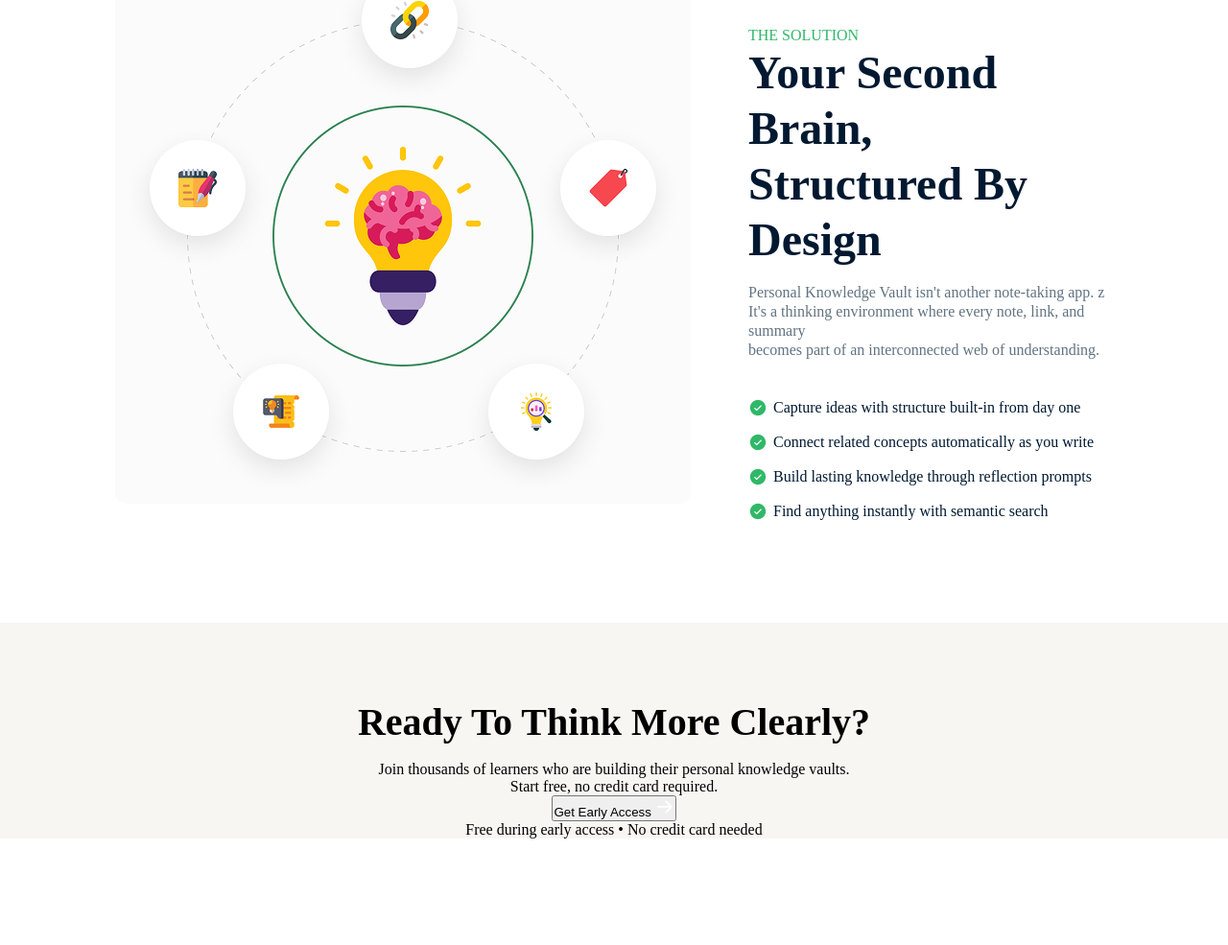
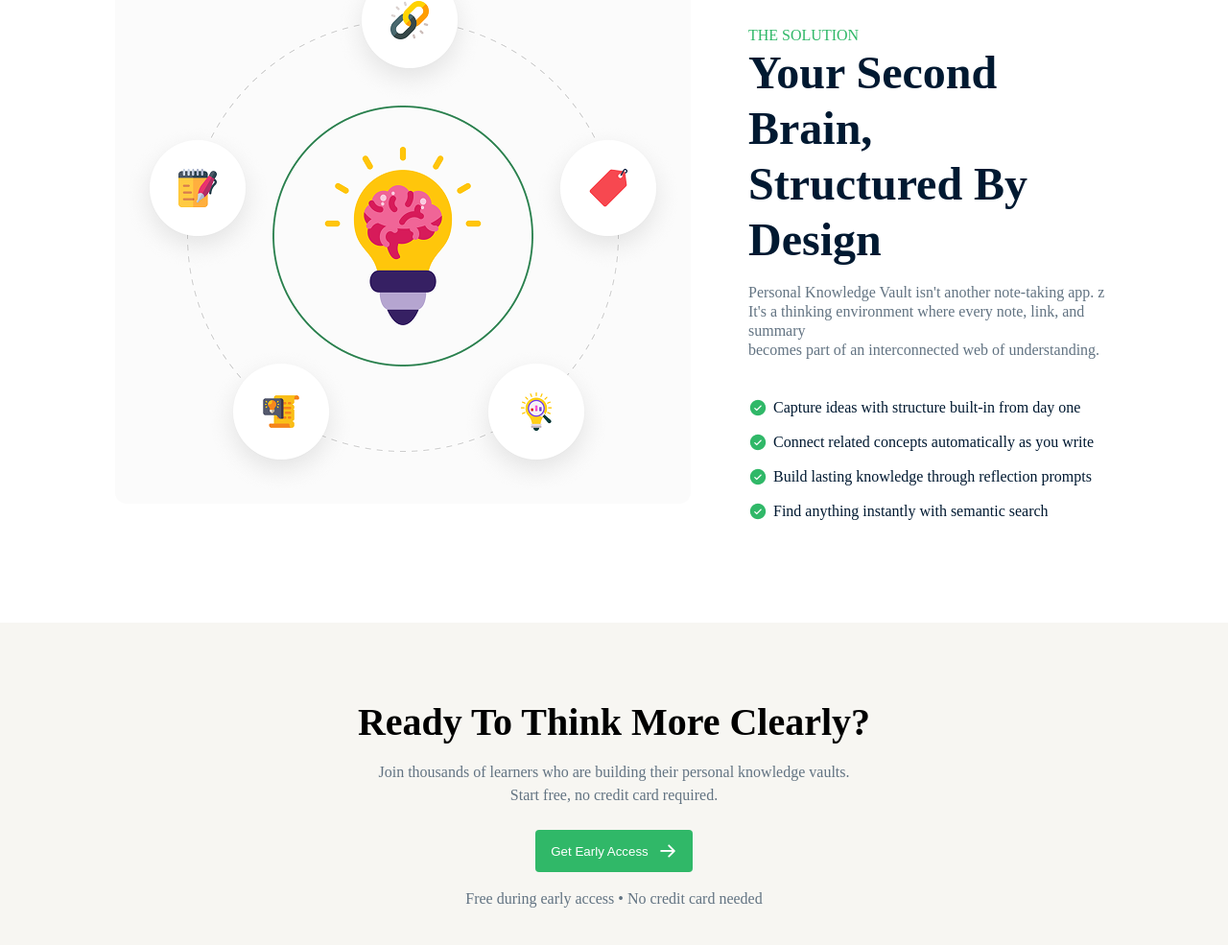
Before and after one commit to Nabil642/Assignment1-PH, a plain HTML site: page index.html in a window 1280 px wide. Shown: the part 1449-2434 px from the top of the page at 96% size. Before the commit the page ends 2323 px from the top, so only its background shows below. Drawn offline with Linux system fonts and the light colour scheme.

Commit message:
footer left

```diff
--- a/index.html
+++ b/index.html
@@ -123,14 +123,14 @@
 
       <section class="ready">
         <h1>Ready To Think More Clearly?</h1>
-        <p>
+        <p id="p1">
           Join thousands of learners who are building their personal knowledge
           vaults. <br />Start free, no credit card required.
         </p>
         <button>
           Get Early Access <img src="./assets/ArrowRight.png" alt="" />
         </button>
-        <p>Free during early access • No credit card needed</p>
+        <p id="p2">Free during early access • No credit card needed</p>
       </section>
     </main>
 
--- a/style.css
+++ b/style.css
@@ -350,3 +350,29 @@ nav {
   margin-top: 80px;
   margin-bottom: 16px;
 }
+#p1 {
+  color: #627382;
+  font-size: 16px;
+  font-weight: 400;
+  line-height: 24px;
+  margin-bottom: 24px;
+}
+.ready button {
+  display: flex;
+  align-items: center;
+  justify-content: center;
+  padding: 12px 16px;
+  background-color: #30b868;
+  color: #ffffff;
+  gap: 10px;
+  border-radius: 4px;
+  border: none;
+  margin-bottom: 16px;
+}
+#p2 {
+  color: #627382;
+  font-size: 16px;
+  font-weight: 400;
+  line-height: 24px;
+  margin-bottom: 80px;
+}
```
